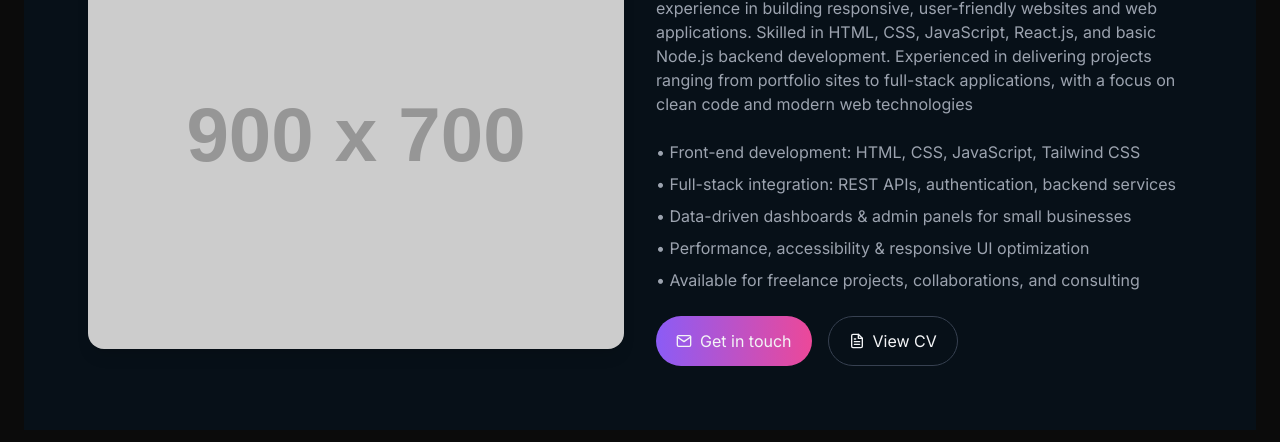
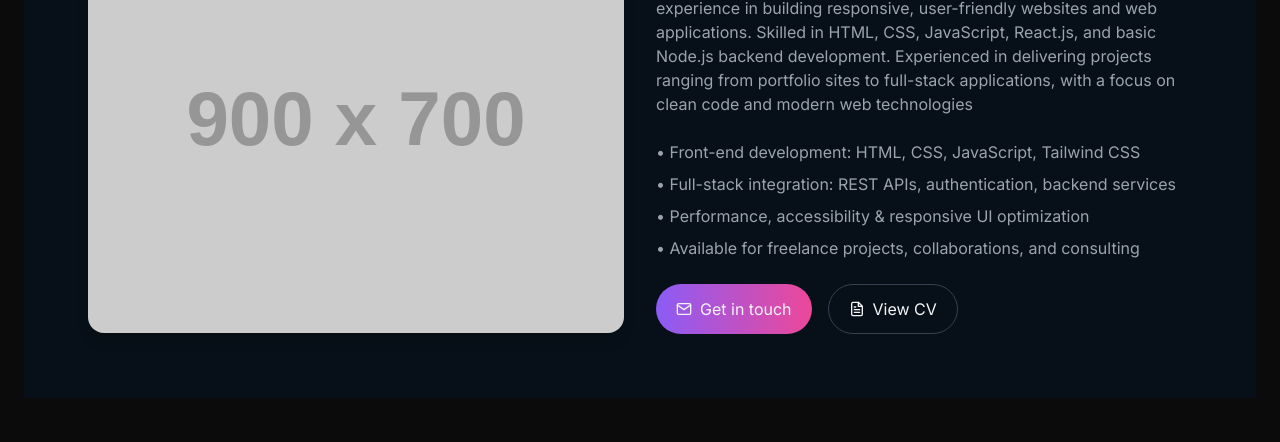
Before and after one commit to jaberDevHub/Portfolio_Website, a plain HTML site: page index.html in a window 1280 px wide. Shown: the part 2172-2614 px from the top of the page. Drawn offline with nearby package versions, Linux system fonts and the light colour scheme; placeholder pictures from the web are drawn by us.

Commit message:
updated about me

```diff
--- a/index.html
+++ b/index.html
@@ -673,7 +673,6 @@
       <ul class="mt-6 space-y-2 text-[var(--muted)]">
         <li>• Front-end development: HTML, CSS, JavaScript, Tailwind CSS</li>
         <li>• Full-stack integration: REST APIs, authentication, backend services</li>
-        <li>• Data-driven dashboards & admin panels for small businesses</li>
         <li>• Performance, accessibility & responsive UI optimization</li>
         <li>• Available for freelance projects, collaborations, and consulting</li>
       </ul>
```
